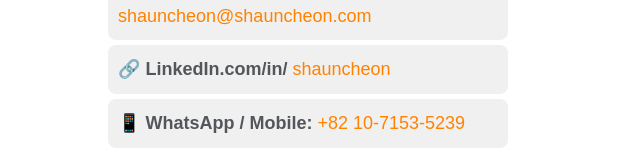
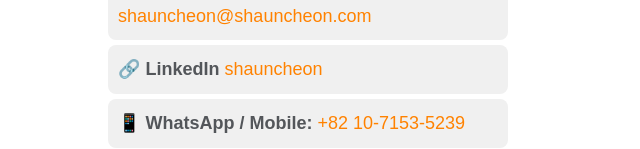
Before and after one commit to Pocketart/tsmc.github.io, a plain HTML site: page people/Shaun/index.html in a window 1280 px wide. Shown: the part 525-674 px from the top of the page, without its empty margins (332-972 px from the left). Drawn offline with Linux system fonts and the light colour scheme.

Commit message:
Update index.html

```diff
--- a/people/Shaun/index.html
+++ b/people/Shaun/index.html
@@ -29,7 +29,7 @@
     <p>📧 <strong>Email (Personal):</strong>
       <a href="mailto:shauncheon@shauncheon.com">shauncheon@shauncheon.com</a>
     </p>
-    <p>🔗 <strong>LinkedIn.com/in/</strong>
+    <p>🔗 <strong>LinkedIn</strong>
       <a href="https://www.linkedin.com/in/shauncheon/" target="_blank">shauncheon</a>
     </p>
     <p>📱 <strong>WhatsApp / Mobile:</strong>
```
